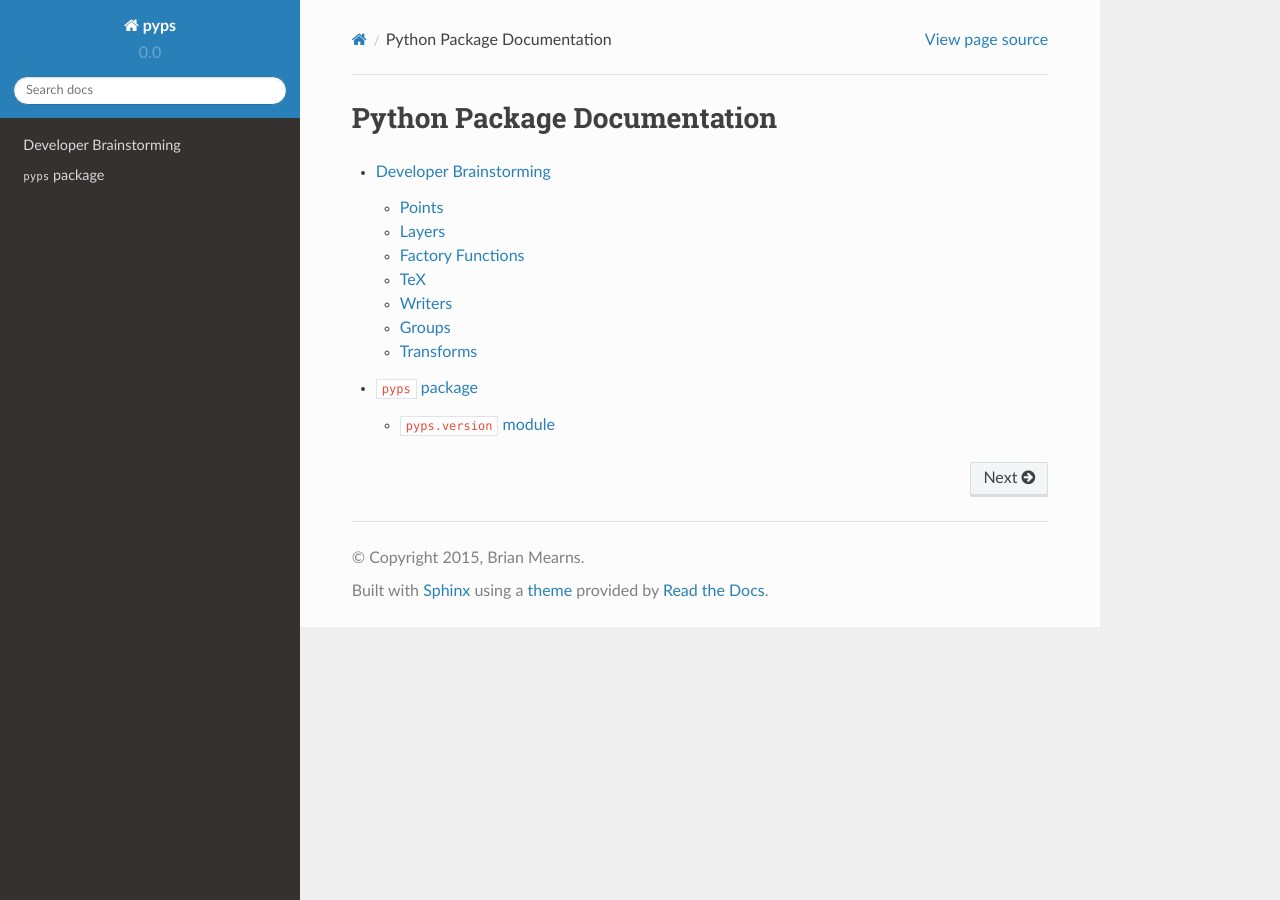
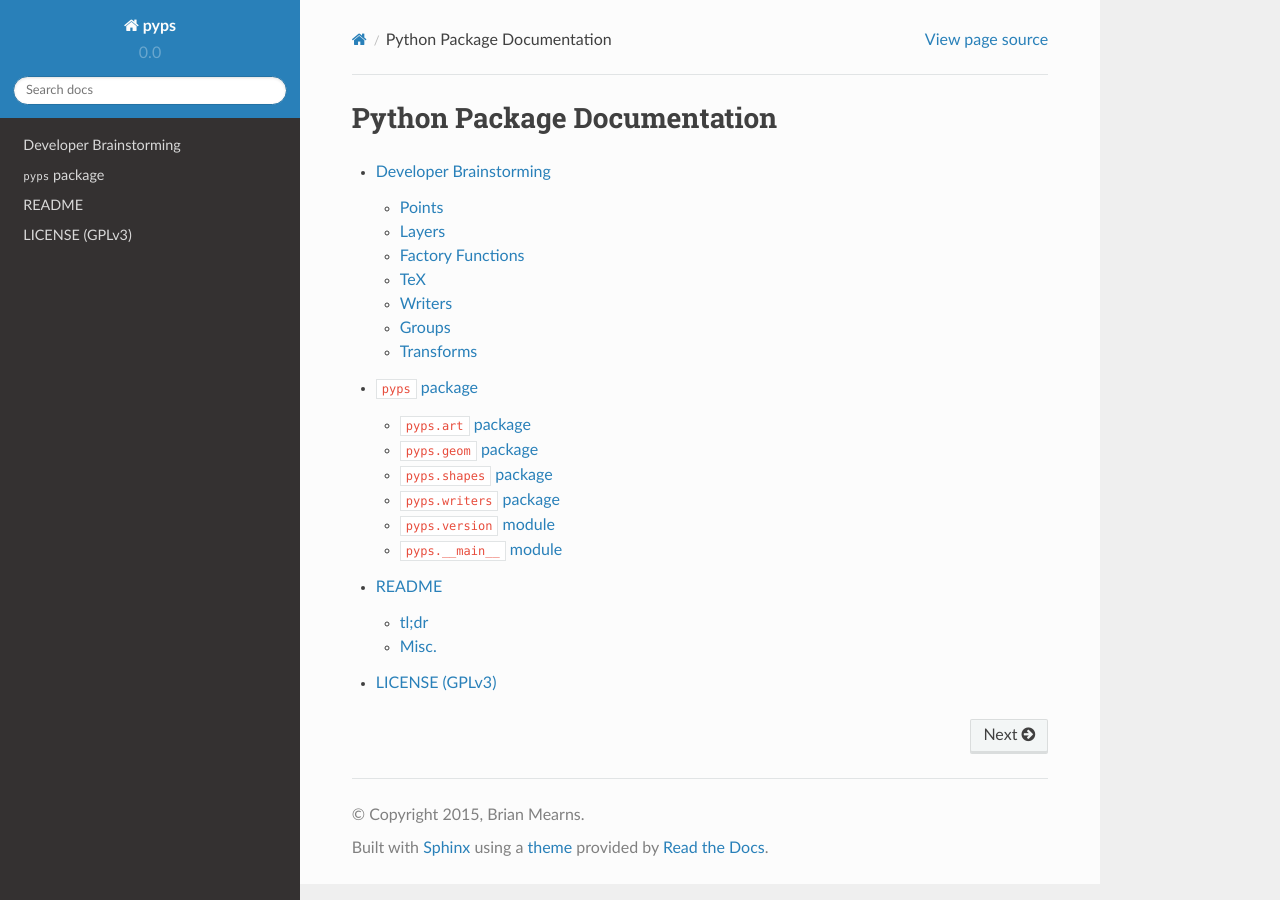
Before and after one commit to mearns/pyps, a Sphinx documentation site: the page built from sphinx/source/index.rst, in a window 1280 px wide. Built offline with Sphinx 7.4.7 and the Read the Docs theme 2.0.0, drawn with Linux system fonts in a browser that asks for light colours.

```diff
--- a/setup.py
+++ b/setup.py
@@ -33,7 +33,8 @@
     #Other pypi packages that are dependencies for this package.
     # To specify a particular version, do like 'package (>=1.2.3)'
     requires = [
-        #'docit',
+        'docit',
+        'colour',
     ],
 
     #pypi packages that aren't necessarily required by the package, but are
@@ -45,7 +46,7 @@
         'sphinx_rtd_theme',
         'nosetp',
 
-        #'docit',
+        'docit',
     ],
 
     entry_points = {
--- /dev/null
+++ b/sphinx/source/code_pyps.__main__.rst
@@ -0,0 +1,8 @@
+
+``pyps.__main__`` module
+==============================================================================
+
+.. automodule:: pyps.__main__
+    :members:
+    :undoc-members:
+    :show-inheritance:
--- /dev/null
+++ b/sphinx/source/code_pyps.art.color.rst
@@ -0,0 +1,8 @@
+
+``pyps.art.color`` module
+==============================================================================
+
+.. automodule:: pyps.art.color
+    :members:
+    :undoc-members:
+    :show-inheritance:
--- /dev/null
+++ b/sphinx/source/code_pyps.art.rst
@@ -0,0 +1,19 @@
+
+``pyps.art`` package
+==============================================================================
+
+
+
+.. toctree::
+    :maxdepth: 1
+
+
+    code_pyps.art.color
+
+
+
+
+.. automodule:: pyps.art
+    :members:
+    :undoc-members:
+    :show-inheritance:
--- /dev/null
+++ b/sphinx/source/code_pyps.geom.rst
@@ -0,0 +1,10 @@
+
+``pyps.geom`` package
+==============================================================================
+
+
+
+.. automodule:: pyps.geom
+    :members:
+    :undoc-members:
+    :show-inheritance:
--- a/sphinx/source/code_pyps.rst
+++ b/sphinx/source/code_pyps.rst
@@ -8,7 +8,17 @@
     :maxdepth: 1
 
 
+    code_pyps.art
+
+    code_pyps.geom
+
+    code_pyps.shapes
+
+    code_pyps.writers
+
     code_pyps.version
+
+    code_pyps.__main__
 
 
 
--- /dev/null
+++ b/sphinx/source/code_pyps.shapes.rst
@@ -0,0 +1,10 @@
+
+``pyps.shapes`` package
+==============================================================================
+
+
+
+.. automodule:: pyps.shapes
+    :members:
+    :undoc-members:
+    :show-inheritance:
--- /dev/null
+++ b/sphinx/source/code_pyps.writers.postscript.rst
@@ -0,0 +1,8 @@
+
+``pyps.writers.postscript`` module
+==============================================================================
+
+.. automodule:: pyps.writers.postscript
+    :members:
+    :undoc-members:
+    :show-inheritance:
--- /dev/null
+++ b/sphinx/source/code_pyps.writers.rst
@@ -0,0 +1,19 @@
+
+``pyps.writers`` package
+==============================================================================
+
+
+
+.. toctree::
+    :maxdepth: 1
+
+
+    code_pyps.writers.postscript
+
+
+
+
+.. automodule:: pyps.writers
+    :members:
+    :undoc-members:
+    :show-inheritance:
--- a/sphinx/source/conf.py
+++ b/sphinx/source/conf.py
@@ -107,7 +107,7 @@
 
 # List of patterns, relative to source directory, that match files and
 # directories to ignore when looking for source files.
-exclude_patterns = ['_sphinxgen']
+exclude_patterns = ['_sphinxgen', '_templates']
 
 # The reST default role (used for this markup: `text`) to use for all
 # documents.
--- a/sphinx/source/index.rst
+++ b/sphinx/source/index.rst
@@ -7,3 +7,6 @@
 
     brainstorm
     code_pyps
+
+    README
+    LICENSE
```
Also changed, not shown: 3 other files.
